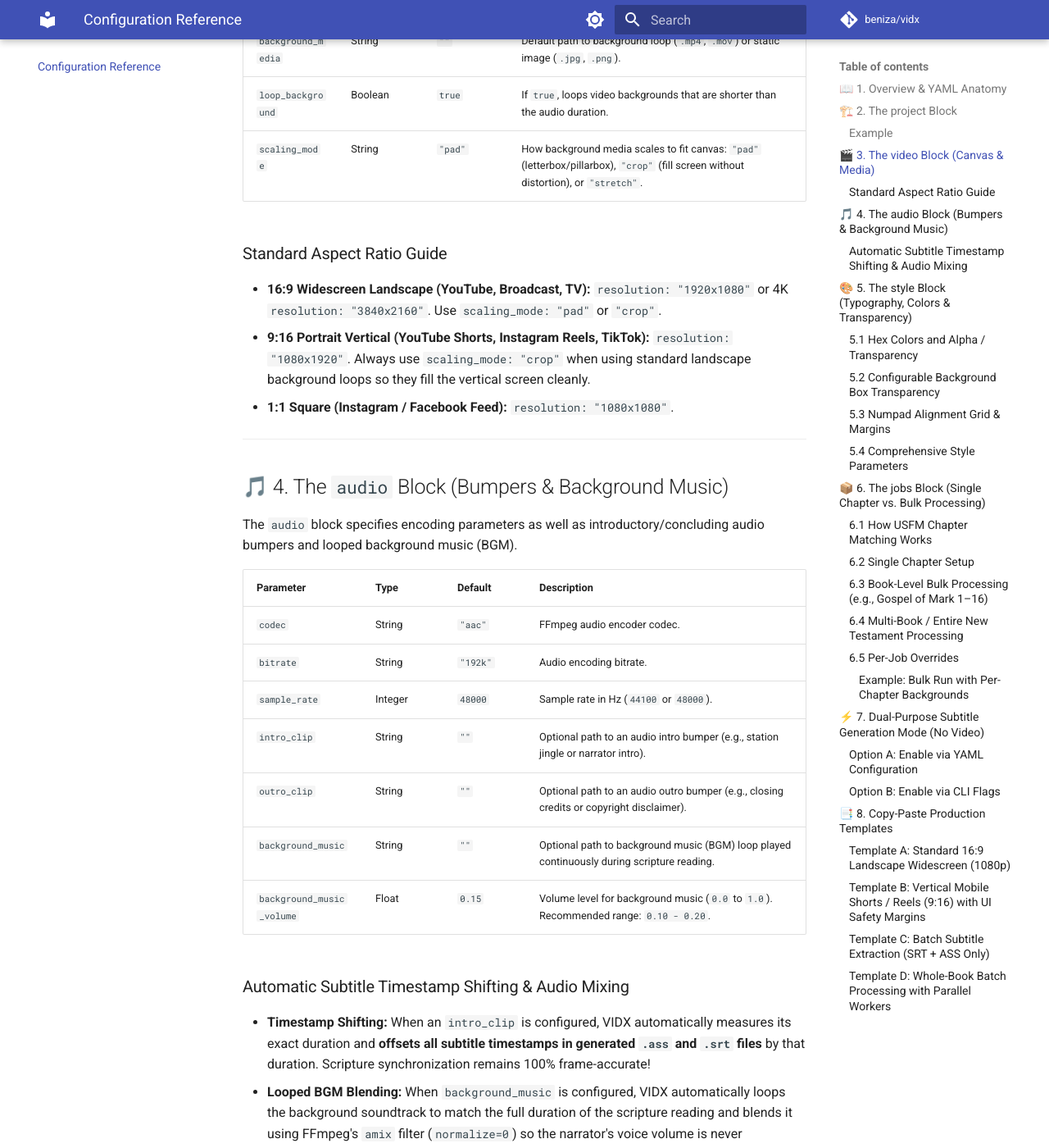
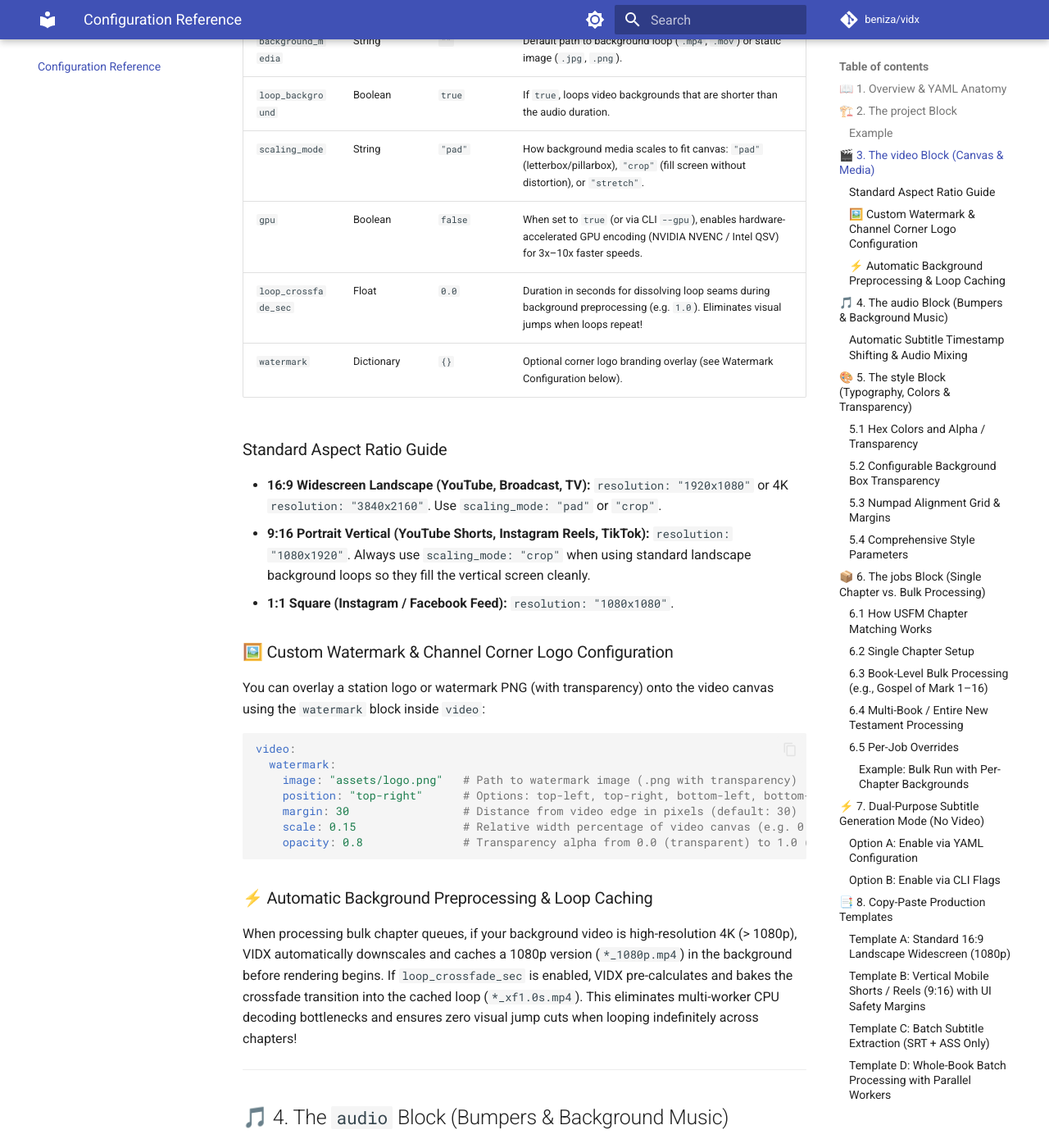
Before and after one commit to beniza/vidx, an MkDocs documentation site: the page built from docs/configuration_guide.md, in a window 1280 px wide and 1400 px high, scrolled down 1959 px. Shown: the whole window at 82% size. Built offline with MkDocs 1.6.1 and Material for MkDocs 9.7.7, drawn with Linux system fonts in a browser that asks for light colours; comment, search, counter and statistics services are not loaded; some of the changed text lies outside the part shown.

Commit message:
docs: document GPU acceleration, automatic 1080p caching, watermarks, audio fades, and loop crossfades

````diff
--- a/docs/configuration_guide.md
+++ b/docs/configuration_guide.md
@@ -57,11 +57,29 @@
 | `background_media`| String | `""` | Default path to background loop (`.mp4`, `.mov`) or static image (`.jpg`, `.png`). |
 | `loop_background` | Boolean | `true` | If `true`, loops video backgrounds that are shorter than the audio duration. |
 | `scaling_mode` | String | `"pad"` | How background media scales to fit canvas: `"pad"` (letterbox/pillarbox), `"crop"` (fill screen without distortion), or `"stretch"`. |
+| `gpu` | Boolean | `false` | When set to `true` (or via CLI `--gpu`), enables hardware-accelerated GPU encoding (NVIDIA NVENC / Intel QSV) for 3x–10x faster speeds. |
+| `loop_crossfade_sec`| Float | `0.0` | Duration in seconds for dissolving loop seams during background preprocessing (e.g. `1.0`). Eliminates visual jumps when loops repeat! |
+| `watermark` | Dictionary | `{}` | Optional corner logo branding overlay (see Watermark Configuration below). |
 
 ### Standard Aspect Ratio Guide
 *   **16:9 Widescreen Landscape (YouTube, Broadcast, TV):** `resolution: "1920x1080"` or 4K `resolution: "3840x2160"`. Use `scaling_mode: "pad"` or `"crop"`.
 *   **9:16 Portrait Vertical (YouTube Shorts, Instagram Reels, TikTok):** `resolution: "1080x1920"`. Always use `scaling_mode: "crop"` when using standard landscape background loops so they fill the vertical screen cleanly.
 *   **1:1 Square (Instagram / Facebook Feed):** `resolution: "1080x1080"`.
+
+### 🖼️ Custom Watermark & Channel Corner Logo Configuration
+You can overlay a station logo or watermark PNG (with transparency) onto the video canvas using the `watermark` block inside `video`:
+```yaml
+video:
+  watermark:
+    image: "assets/logo.png"   # Path to watermark image (.png with transparency)
+    position: "top-right"      # Options: top-left, top-right, bottom-left, bottom-right, or custom x:y
+    margin: 30                 # Distance from video edge in pixels (default: 30)
+    scale: 0.15                # Relative width percentage of video canvas (e.g. 0.15 = 15% width) or pixel width
+    opacity: 0.8               # Transparency alpha from 0.0 (transparent) to 1.0 (opaque)
+```
+
+### ⚡ Automatic Background Preprocessing & Loop Caching
+When processing bulk chapter queues, if your background video is high-resolution 4K (> 1080p), VIDX automatically downscales and caches a 1080p version (`*_1080p.mp4`) in the background before rendering begins. If `loop_crossfade_sec` is enabled, VIDX pre-calculates and bakes the crossfade transition into the cached loop (`*_xf1.0s.mp4`). This eliminates multi-worker CPU decoding bottlenecks and ensures zero visual jump cuts when looping indefinitely across chapters!
 
 ---
 
@@ -78,6 +96,8 @@
 | `outro_clip` | String | `""` | Optional path to an audio outro bumper (e.g., closing credits or copyright disclaimer). |
 | `background_music` | String | `""` | Optional path to background music (BGM) loop played continuously during scripture reading. |
 | `background_music_volume` | Float | `0.15` | Volume level for background music (`0.0` to `1.0`). Recommended range: `0.10 - 0.20`. |
+| `fade_in_sec` | Float | `0.0` | Duration in seconds for smooth audio fade-in at the start of the video (e.g., `1.5`). |
+| `fade_out_sec`| Float | `0.0` | Duration in seconds for smooth audio fade-out at the end of the video (e.g., `2.0`). |
 
 ### Automatic Subtitle Timestamp Shifting & Audio Mixing
 *   **Timestamp Shifting:** When an `intro_clip` is configured, VIDX automatically measures its exact duration and **offsets all subtitle timestamps in generated `.ass` and `.srt` files** by that duration. Scripture synchronization remains 100% frame-accurate!
--- a/docs/user_guide.md
+++ b/docs/user_guide.md
@@ -147,18 +147,21 @@
 
 When you are ready to produce an entire Scripture book (e.g., Gospel of Mark, Chapters 1 through 16), list all chapter jobs under the `jobs` block in your configuration file. Because VIDX's internal USFM parser automatically matches chapters, you only need **one shared `.SFM` book file** for the entire job queue! (See [examples/whole_book_batch.yaml](file:///C:/Users/BCS_Support/Documents/dev/nlci/vidx/examples/whole_book_batch.yaml) for a complete working template).
 
-### 1. Parallel Multi-Worker Rendering (`-w`)
-Rendering dozens of chapters sequentially can take hours. To accelerate production, use the `-w` (workers) flag to spawn multiple concurrent CPU rendering processes:
+### 1. Parallel Multi-Worker Rendering & GPU Acceleration (`-w`, `--gpu`)
+Rendering dozens of chapters sequentially can take hours. To accelerate production, use the `-w` (workers) flag to spawn multiple concurrent CPU rendering processes, and pass `--gpu` (or set `video.gpu: true` in your YAML) to enable NVIDIA NVENC or Intel QSV hardware encoding:
 
 ```bash
-# Render 4 chapters simultaneously (ideal for 8-core CPUs)
-vidx -c examples/whole_book_batch.yaml -w 4
+# Render 4 chapters simultaneously with hardware GPU acceleration!
+vidx -c examples/whole_book_batch.yaml -w 4 --gpu
 ```
 
 During a multi-worker batch run, VIDX displays an interactive, real-time terminal UI showing:
 *   **Worker Mapping:** A dedicated live progress bar for each active worker (`[Worker 1] Mark Ch 05: 45% ━━━╸━━━━━━`).
-*   **Live Metrics:** Real-time encoding speed (`2.3x`), frames per second (`fps`), elapsed time, and ETA.
+*   **Live Metrics:** Real-time encoding speed (`2.3x`), frames per second (`fps`), elapsed time, ETA, and **GPU usage/time tracking**.
 *   **Global Batch Summary:** A master progress bar tracking completed chapters versus total remaining jobs in the queue.
+
+> [!TIP]
+> **Automatic 1080p Preprocessing & Loop Caching:** If your background media is high-resolution 4K (> 1080p), VIDX automatically downscales and caches a 1080p version (`*_1080p.mp4`) in the background before batch rendering begins. If `loop_crossfade_sec` is enabled, VIDX pre-calculates and bakes seamless crossfades into the cached loop (`*_xf1.0s.mp4`), completely eliminating CPU decoding bottlenecks and preventing jump cuts when loops repeat!
 
 ### 2. Adding Title Cards & Thumbnails
 You can attach a still title image that displays for a set number of seconds before scripture reading begins:
@@ -176,6 +179,26 @@
   outro_clip: "assets/outro.mp3"       # Plays after scripture concludes
   background_music: "assets/bgm.mp3"   # Automatically looped to match reading duration
   background_music_volume: 0.15        # Blended cleanly without reducing narrator voice volume
+```
+
+### 4. Custom Watermarks & Channel Corner Logos
+Add your station or ministry logo to any corner of the screen with alpha transparency:
+```yaml
+video:
+  watermark:
+    image: "assets/logo.png"
+    position: "top-right"    # top-left, top-right, bottom-left, bottom-right, or custom coordinates
+    margin: 30               # Distance from screen edge in pixels
+    scale: 0.15              # Width relative to video width (15%)
+    opacity: 0.85            # Alpha transparency
+```
+
+### 5. Smooth Audio Fade-In & Fade-Out Transitions
+Apply clean audio transitions at the start and end of chapter videos:
+```yaml
+audio:
+  fade_in_sec: 1.5           # Smooth fade-in over first 1.5 seconds
+  fade_out_sec: 2.0          # Smooth fade-out over last 2.0 seconds
 ```
 
 ---
````
Also changed, not shown: README.md (+4 -1 lines), config.sample.yaml (+10 -0 lines), docs/index.md (+6 -1 lines), docs/todo.md (+10 -5 lines).
